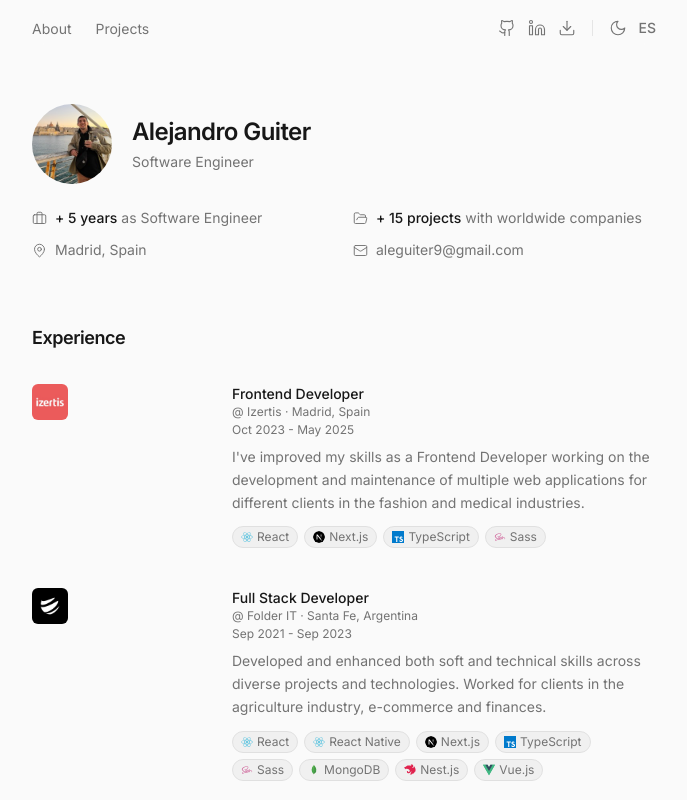
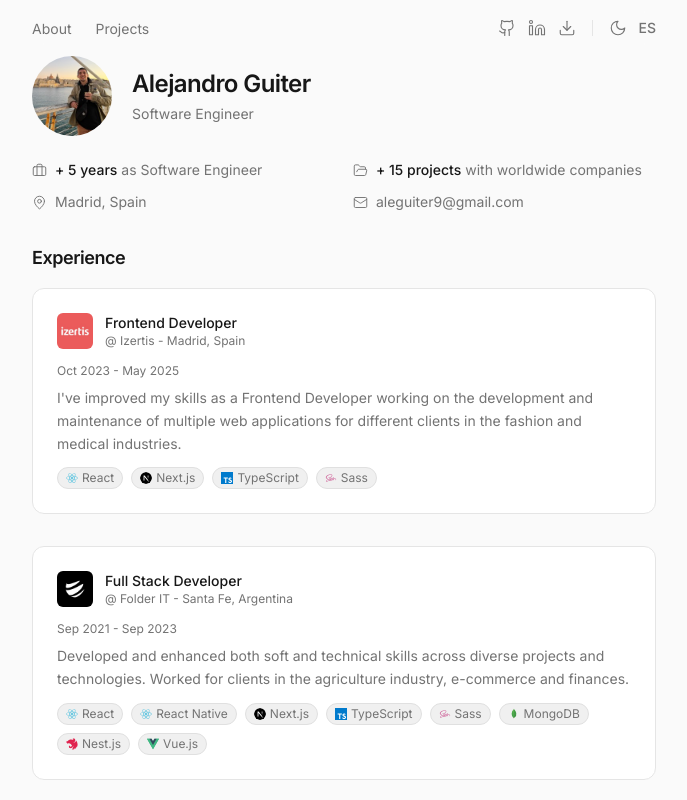
Before and after one commit to aleguiter09/portfolio, a Next.js app: page /en in a window 1280 px wide. Shown: the top 800 px of the page, without its empty margins (296-983 px from the left). Built offline with nearby package versions, Linux system fonts and the light colour scheme.

Commit message:
spacing redesign

```diff
--- a/src/app/[locale]/layout.tsx
+++ b/src/app/[locale]/layout.tsx
@@ -42,7 +42,7 @@ export default async function RootLayout({
         <NextIntlClientProvider messages={messages}>
           <div className="mx-auto max-w-2xl px-6">
             <Header />
-            <main className="py-12">{children}</main>
+            <main>{children}</main>
             <Footer />
           </div>
         </NextIntlClientProvider>
--- a/src/app/components/About/About.tsx
+++ b/src/app/components/About/About.tsx
@@ -6,7 +6,7 @@ export default function About() {
   const t = useTranslations("About");
 
   return (
-    <section id="about" className="pb-16">
+    <section id="about" className="pb-8">
       <div className="flex flex-col items-start gap-6 opacity-0 animate-fade-in-up">
         <div className="flex items-center gap-5">
           <Image
@@ -46,9 +46,7 @@ export default function About() {
           </div>
           <div className="flex items-center gap-2 text-muted">
             <MapPin size={15} strokeWidth={1.5} />
-            <span>
-              Madrid, {t("spain")}
-            </span>
+            <span>Madrid, {t("spain")}</span>
           </div>
           <div className="flex items-center gap-2 text-muted">
             <Mail size={15} strokeWidth={1.5} />
--- a/src/app/components/Experience/Experience.tsx
+++ b/src/app/components/Experience/Experience.tsx
@@ -23,7 +23,7 @@ export default function Experience() {
           }
         });
       },
-      { threshold: 0.15 }
+      { threshold: 0.15 },
     );
 
     cards.forEach((el) => observer.observe(el));
@@ -31,20 +31,20 @@ export default function Experience() {
   }, []);
 
   return (
-    <section id="experience" ref={sectionRef} className="pb-16">
-      <h2 className="mb-8 text-lg font-semibold tracking-tight">
+    <section id="experience" ref={sectionRef} className="pb-10">
+      <h2 className="mb-4 text-lg font-semibold tracking-tight">
         {t("experience")}
       </h2>
 
-      <div className="flex flex-col gap-10">
+      <div className="flex flex-col gap-8">
         {experiences.map((experience) => (
           <div
             key={experience.id}
             data-animate
-            className="opacity-0 translate-y-4 transition-all duration-500 ease-out"
+            className="opacity-0 translate-y-4 transition-all duration-500 ease-out border border-border rounded-xl p-6 bg-white"
           >
-            <div className="flex flex-col gap-3 sm:flex-row sm:gap-6">
-              <div className="flex shrink-0 items-start gap-3 sm:w-44">
+            <div className="flex flex-col gap-3">
+              <div className="flex shrink-0 items-start gap-3">
                 <Image
                   className="rounded-md object-cover"
                   src={experience.src}
@@ -52,33 +52,22 @@ export default function Experience() {
                   width={36}
                   height={36}
                 />
-                <div className="sm:hidden">
-                  <p className="text-sm font-medium">
-                    {experience.position}
-                  </p>
+                <div className="">
+                  <p className="text-sm font-medium">{experience.position}</p>
                   <p className="text-xs text-muted">
-                    @ {experience.company}
+                    @ {experience.company} - {t(experience.country)}
                   </p>
                 </div>
               </div>
 
               <div className="flex-1">
-                <p className="hidden text-sm font-medium sm:block">
-                  {experience.position}
-                </p>
-                <p className="hidden text-xs text-muted sm:block">
-                  @ {experience.company} &middot; {t(experience.country)}
-                </p>
-                <p className="text-xs text-muted sm:hidden">
-                  {t(experience.country)}
-                </p>
                 <p className="mt-0.5 text-xs text-muted">
                   {t(experience.date)}
                 </p>
                 <p className="mt-2 text-sm leading-relaxed text-muted">
                   {t(experience.description)}
                 </p>
-                <div className="mt-3 flex flex-wrap gap-1.5">
+                <div className="mt-3 flex flex-wrap gap-2">
                   {experience.stack.map((tech) => (
                     <Tag key={tech} tag_key={tech} />
                   ))}
--- a/src/app/components/Projects/Project/Project.tsx
+++ b/src/app/components/Projects/Project/Project.tsx
@@ -43,7 +43,7 @@ export default function Project({
           }
         });
       },
-      { threshold: 0.15 }
+      { threshold: 0.15 },
     );
 
     observer.observe(el);
@@ -55,7 +55,7 @@ export default function Project({
       ref={containerRef}
       className="opacity-0 translate-y-4 transition-all duration-500 ease-out rounded-xl border border-border overflow-hidden"
     >
-      <div className="flex gap-2 overflow-x-auto p-3 bg-surface">
+      <div className="grid grid-cols-2 gap-2 overflow-x-auto p-3 bg-surface">
         {images.map((image: string, index: number) => (
           <Image
             key={alt + index}
```
